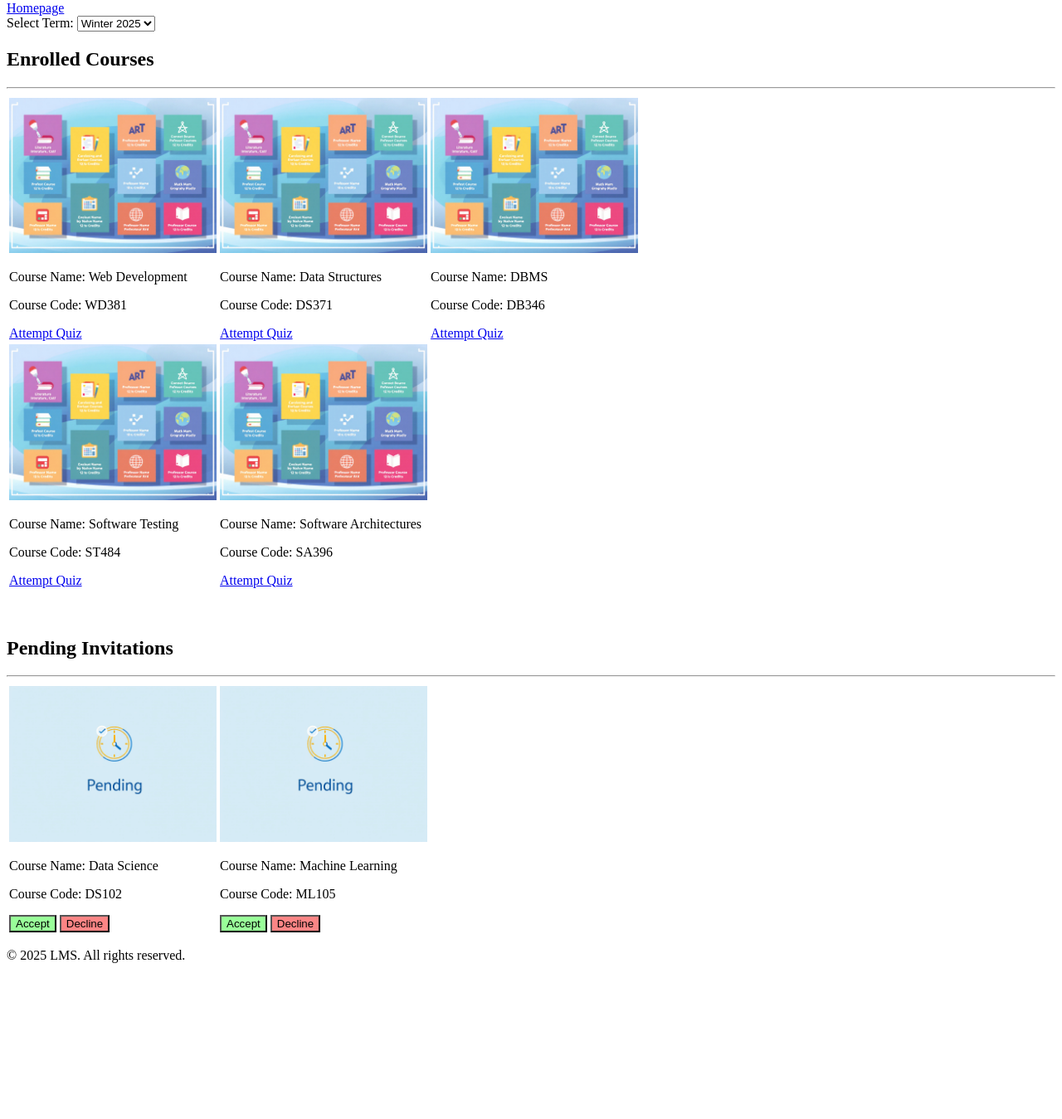
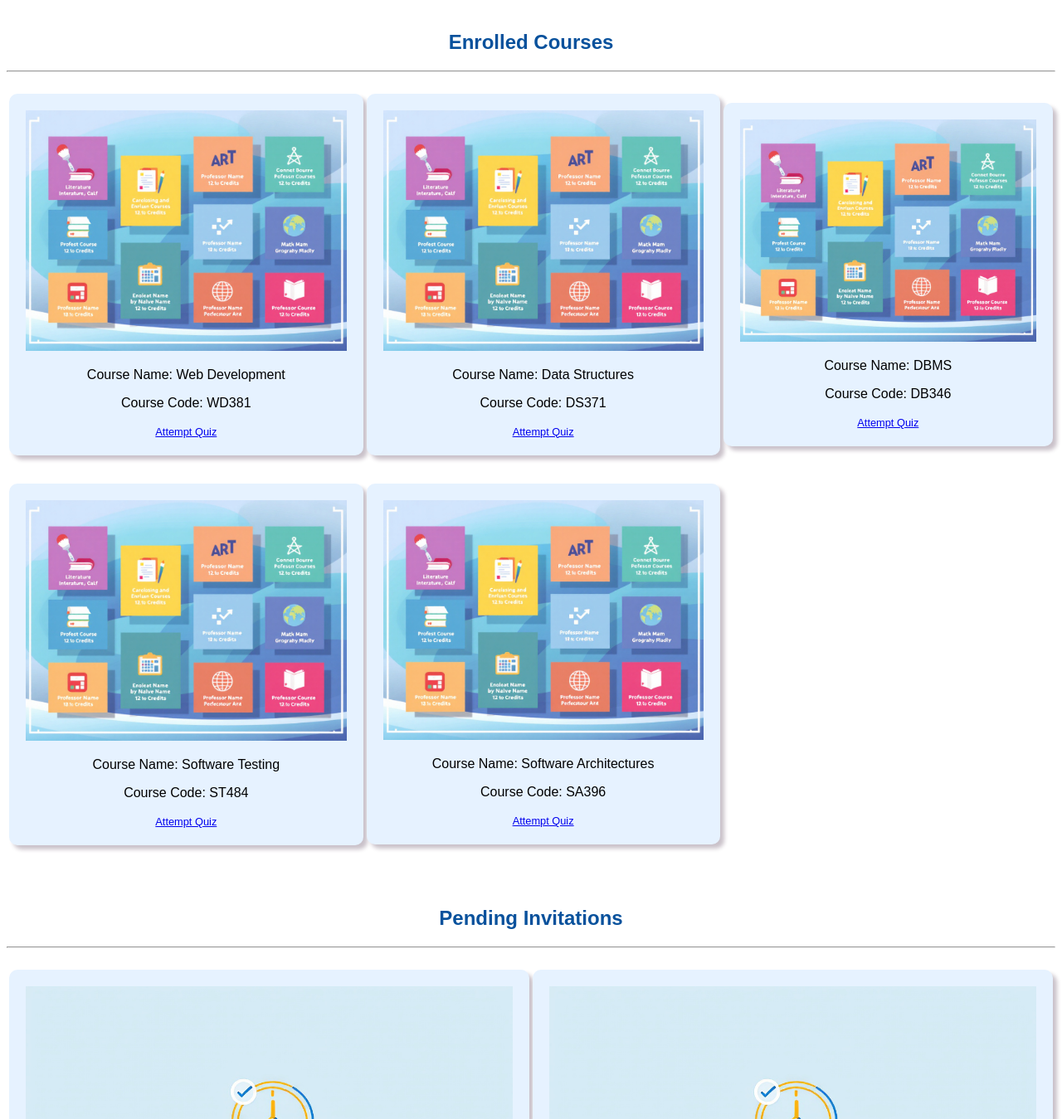
Before and after one commit to stephen-ravelo-ucalgary/ensf381_assignment02, a plain HTML site: page course_view.html in a window 1280 px wide. Shown: the part 238-1587 px from the top of the page at 83% size. Before the commit the page ends 1415 px from the top, so only its background shows below. Drawn offline with Linux system fonts and the light colour scheme.

Commit message:
update styles.css

```diff
--- a/course_view.html
+++ b/course_view.html
@@ -4,15 +4,16 @@
     <meta charset="UTF-8">
     <meta name="viewport" content="width=device-width, initial-scale=1.0">
     <title>Course View - LMS</title>
+    <link rel="stylesheet" href="styles.css">
 </head>
 <body>
     <header>
         <img src="logo.jpg" alt="LMS Logo" style="width: 100px; height: 100px;">
         <h1>LMS - Learning Management System</h1>
-        <h2>LMS - Course View</h2>
+        <!-- <h2>LMS - Course View</h2> -->
     </header>
     <div>
-        <nav>
+        <nav class="navigation">
             <a href="index.html">Homepage</a>
         </nav>
     </div>
@@ -30,7 +31,7 @@
             <!-- Display Course 1, 2, and 3 in the same line -->
             <h2>Enrolled Courses</h2>
             <hr>
-            <table>
+            <table class="course-view-table">
 				<tr>
 					<td>
 						<div>
@@ -88,15 +89,15 @@
             <!-- Display Course 1, 2, and 3 in the same line -->
             <h2>Pending Invitations</h2>
             <hr>
-            <table>
+            <table class="course-view-table">
 				<tr>
 					<td>
                         <div>
                             <img src="course2.jpg" alt="Course 2" width="250">
                             <p>Course Name: Data Science</p>
                             <p>Course Code: DS102</p>
-                            <button style="background-color: rgb(153, 255, 153);">Accept</button>
-                            <button style="background-color: rgb(252, 133, 133);">Decline</button>
+                            <button class="accept-button">Accept</button>
+                            <button class="decline-button">Decline</button>
                         </div>
                     </td>
                     <td>
@@ -104,8 +105,8 @@
                             <img src="course2.jpg" alt="Course 2" width="250">
                             <p>Course Name: Machine Learning</p>
                             <p>Course Code: ML105</p>
-                            <button style="background-color: rgb(153, 255, 153);">Accept</button>
-                            <button style="background-color: rgb(252, 133, 133);">Decline</button>
+                            <button class="accept-button">Accept</button>
+                            <button class="decline-button">Decline</button>
                         </div>
                     </td>
                 </tr>
--- a/styles.css
+++ b/styles.css
@@ -7,6 +7,7 @@ button {
     padding: 10px 20px;
     margin: 10px;
     border-radius: 5px;
+    border-width: 0;
 }
 
 a {
@@ -188,3 +189,50 @@ footer {
     border-style: ridge;
     border-color: black;
 }
+
+/* Course View Page */
+#term {
+    background-color: lightyellow;
+    border-radius: 5px;
+    padding: 5px;
+    margin: 20px;
+}
+
+.Enrolled h2 {
+    color: #08519c;
+}
+
+.Enrolled div {
+    background-color: #e6f2ff;
+    padding: 20px;
+    margin: 15px 0px;
+    border-radius: 10px;
+    box-shadow: 5px 5px 5px #cac2ca;
+}
+
+.Enrolled img {
+    width: 100%;
+    height: 100%;
+}
+
+.Enrolled a {
+    text-decoration: underline;
+    font-size: 80%;
+}
+
+.accept-button {
+    background-color: #4caf50;
+    color: white;
+}
+.decline-button {
+    background-color: #d32f2f;
+    color: white;;
+}
+
+.accept-button:hover {
+    background-color: #265e28;
+}
+
+.decline-button:hover {
+    background-color: #821b1b;
+}
```
